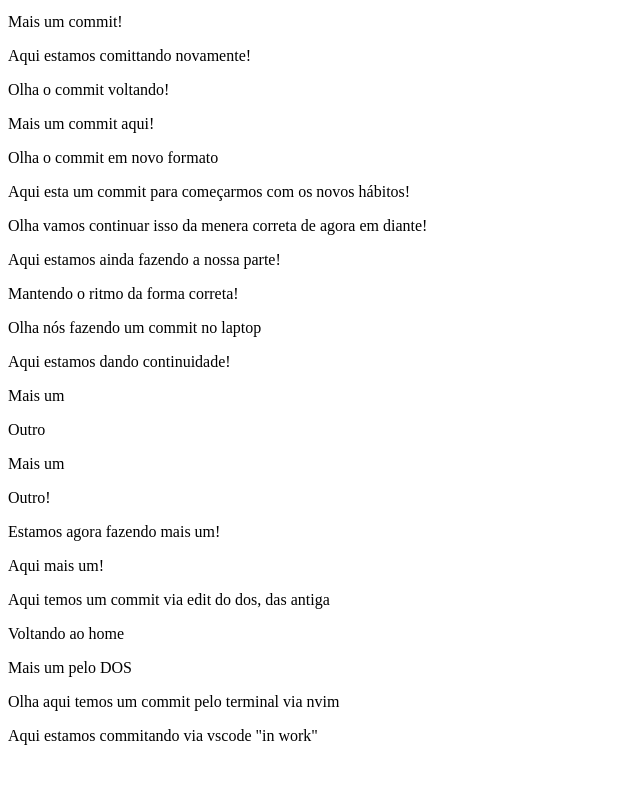
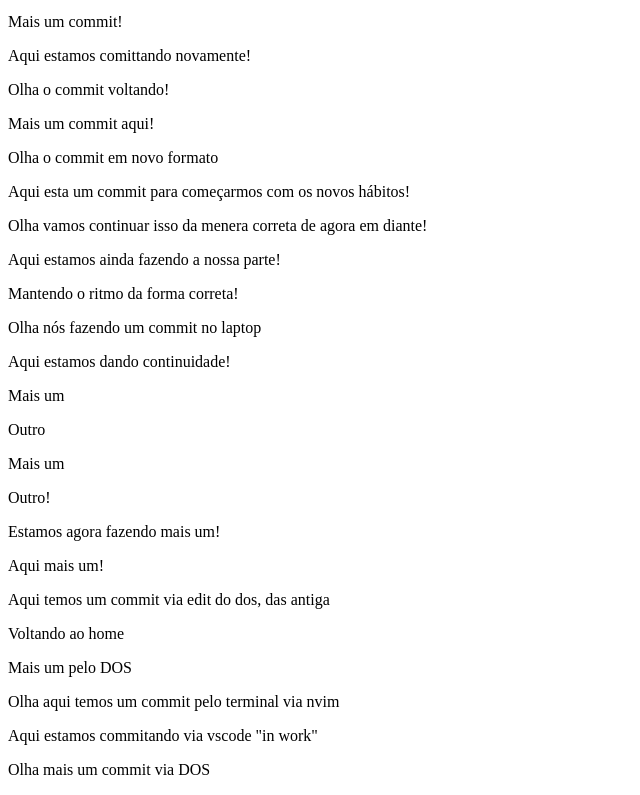
Before and after one commit to anderson-campos-lopes/xplaynet, a plain HTML site: page index.html in a window 1280 px wide. Shown: the part 5616-6411 px from the top of the page, without its empty margins (0-640 px from the left). Before the commit the page ends 6377 px from the top, so only its background shows below. Drawn offline with Linux system fonts and the light colour scheme.

Commit message:
19112026_Work

```diff
--- a/index.html
+++ b/index.html
@@ -240,6 +240,7 @@
     <p>Mais um pelo DOS</p>
     <p>Olha aqui temos um commit pelo terminal via nvim</p>
     <p>Aqui estamos commitando via vscode "in work"</p>
+    <p>Olha mais um commit via DOS</p>
   </body>
   <script src="script.js"></script>
 </html>
```
